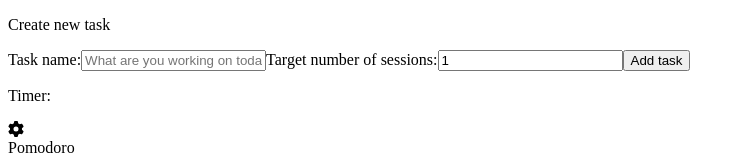
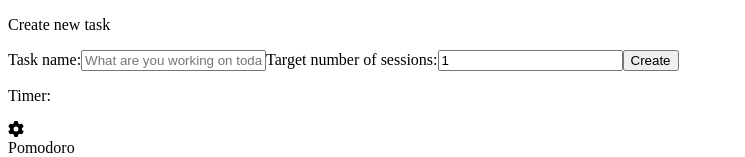
Before and after one commit to awhuiyun/pomogrids-prod, a Next.js app: page / in a window 1280 px wide. Both pictures are taken after a click on the element "+ Add task". Shown: the top 157 px of the page, without its empty margins (0-745 px from the left). Built offline with nearby package versions, Linux system fonts and the light colour scheme.

Commit message:
Completed UpdateTask functionality

```diff
--- a/src/components/TaskContainer.tsx
+++ b/src/components/TaskContainer.tsx
@@ -7,7 +7,7 @@ export default function TaskContainer() {
 
   // Function to toggle isTaskFromOpen=True
   function toggleTaskFormOpenTrue() {
-    setTaskFormOpenTrue("add");
+    setTaskFormOpenTrue("create");
   }
 
   return (
--- a/src/components/TaskForm.tsx
+++ b/src/components/TaskForm.tsx
@@ -10,14 +10,18 @@ export default function TaskForm() {
   const { tasks, unselectAllTasksForEdit, setEditsToSelectedTaskForEdit } =
     useTaskStore();
 
-  // Local states
-  const [taskNameInput, setTaskNameInput] = useState("");
-  const [targetNumOfSessionsInput, setTargetNumOfSessionsInput] = useState(1);
-
-  // Function to toggle isTaskFromOpen=False
-  function toggleTaskFormOpenFalse() {
-    setTaskFormOpenFalse();
-  }
+  // Local states and variables
+  const taskSelectedForEdit = tasks.filter((item) => {
+    return item.isSelectedForEdit === true;
+  })[0];
+  const [taskNameInput, setTaskNameInput] = useState(
+    taskFormType === "create" ? "" : taskSelectedForEdit.taskName
+  );
+  const [targetNumOfSessionsInput, setTargetNumOfSessionsInput] = useState(
+    taskFormType === "create" ? 1 : taskSelectedForEdit.targetNumOfSessions
+  );
+  const completedNumOfSessionsInput =
+    taskFormType === "create" ? 0 : taskSelectedForEdit.completedNumOfSessions;
 
   // Function to handle input changes
   function handleInputChange(e: React.ChangeEvent<HTMLInputElement>) {
@@ -26,6 +30,13 @@ export default function TaskForm() {
     } else {
       setTargetNumOfSessionsInput(parseInt(e.target.value));
     }
+  }
+
+  // Function to toggle isTaskFromOpen=False
+  function toggleTaskFormOpenFalse() {
+    // Close modal & reset states
+    setTaskFormOpenFalse();
+    unselectAllTasksForEdit();
   }
 
   // Function to create new task
@@ -46,7 +57,7 @@ export default function TaskForm() {
   }
 
   // Function to edit existing task
-  function editExistingTask() {
+  function updateExistingTask() {
     setEditsToSelectedTaskForEdit(taskNameInput, targetNumOfSessionsInput);
     unselectAllTasksForEdit();
   }
@@ -55,15 +66,15 @@ export default function TaskForm() {
   function handleSubmitClick(e: React.FormEvent<HTMLFormElement>) {
     e.preventDefault();
 
-    // Conditional: Create new task or Edit existing task
-    if (taskFormType === "add") {
+    // Conditional: Create new task or Update existing task
+    if (taskFormType === "create") {
       createNewTask();
-    } else if (taskFormType === "edit") {
-      editExistingTask();
+    } else if (taskFormType === "update") {
+      updateExistingTask();
     }
 
-    // Close Add Task section
-    setTaskFormOpenFalse();
+    // Close modal & reset states
+    toggleTaskFormOpenFalse();
   }
 
   return (
@@ -78,7 +89,7 @@ export default function TaskForm() {
       >
         {/* Form title */}
         <p className="font-bold text-xl text-center">
-          {taskFormType === "add" ? "Create new task" : "Update task"}
+          {taskFormType === "create" ? "Create new task" : "Update task"}
         </p>
 
         {/* Task Name */}
@@ -102,19 +113,41 @@ export default function TaskForm() {
             type="number"
             id="targetNumOfSessionsInput"
             value={targetNumOfSessionsInput}
-            min="1"
+            min={taskFormType === "create" ? 1 : completedNumOfSessionsInput}
             className="mx-2 focus:outline-0 w-[60px]"
             onChange={handleInputChange}
             required
           />
         </label>
 
+        {/* Completed number of sessions */}
+        {taskFormType === "update" && (
+          <label>
+            Completed number of sessions:
+            <input
+              type="number"
+              id="completedNumOfSessionsInput"
+              value={completedNumOfSessionsInput}
+              className="mx-2 focus:outline-0 w-[60px]"
+              disabled
+            />
+          </label>
+        )}
+
         {/* Button */}
-        <BaseButton
-          type="submit"
-          label="Add task"
-          className="text-white bg-blue4 px-4 py-1 w-fit mx-auto"
-        />
+        {taskFormType === "create" ? (
+          <BaseButton
+            type="submit"
+            label="Create"
+            className="text-white bg-blue4 px-4 py-1 w-fit mx-auto"
+          />
+        ) : (
+          <BaseButton
+            type="submit"
+            label="Update"
+            className="text-white bg-blue4 px-4 py-1 w-fit mx-auto"
+          />
+        )}
       </form>
     </div>
   );
--- a/src/components/TaskItem.tsx
+++ b/src/components/TaskItem.tsx
@@ -1,3 +1,4 @@
+import useTaskStore from "@/stores/tasks";
 import { FontAwesomeIcon } from "@fortawesome/react-fontawesome";
 import { faGripVertical } from "@fortawesome/free-solid-svg-icons";
 import { faSquare } from "@fortawesome/free-regular-svg-icons";
@@ -5,17 +6,28 @@ import { faSquareCheck } from "@fortawesome/free-regular-svg-icons";
 import { ITaskItem } from "@/types/interfaces";
 
 export default function TaskItem({
+  uniqueId,
   taskName,
   targetNumOfSessions,
   completedNumOfSessions,
   isCompleted,
 }: ITaskItem) {
+  // Global states: useTaskStore
+  const { setTaskFormOpenTrue, setSelectedTaskForEdit } = useTaskStore();
+
+  // Function to handle click on Update Task Icon
+  function handleUpdateTaskClick() {
+    setTaskFormOpenTrue("update");
+    setSelectedTaskForEdit(uniqueId);
+  }
+
   return (
     <div className="text-slate-900 p-1 flex space-x-2 hover:bg-slate-50 place-items-center cursor-pointer">
       {/* Grip Icon */}
       <FontAwesomeIcon
         icon={faGripVertical}
         className="text-slate-400 hover:text-slate-900 "
+        onClick={handleUpdateTaskClick}
       />
 
       {/* Task */}
--- a/src/stores/tasks.ts
+++ b/src/stores/tasks.ts
@@ -5,7 +5,6 @@ interface IUseTaskStore {
   tasks: ITaskItem[];
   taskFormType: string;
   taskSelectedForTimer: string;
-  taskSelectedForEdit: string;
   setTaskFormOpenTrue: (type: string) => void;
   setTaskFormOpenFalse: () => void;
   unselectAllTasksForTimer: () => void;
@@ -39,7 +38,6 @@ const useTaskStore = create<IUseTaskStore>((set) => ({
     },
   ],
   taskFormType: "",
-  taskSelectedForEdit: "",
   taskSelectedForTimer: "",
   setTaskFormOpenTrue: (type: string) =>
     set(() => ({
@@ -81,7 +79,6 @@ const useTaskStore = create<IUseTaskStore>((set) => ({
         }
         return item;
       }),
-      taskSelectedForEdit: id,
     })),
   addTask: (task: ITaskItem) =>
     set((state) => ({
@@ -119,14 +116,14 @@ const useTaskStore = create<IUseTaskStore>((set) => ({
             return {
               ...item,
               taskName: name,
-              numOfSessions: sessionNum,
+              targetNumOfSessions: sessionNum,
               isCompleted: true,
             };
           else {
             return {
               ...item,
               taskName: name,
-              numOfSessions: sessionNum,
+              targetNumOfSessions: sessionNum,
               isCompleted: false,
             };
           }
```
